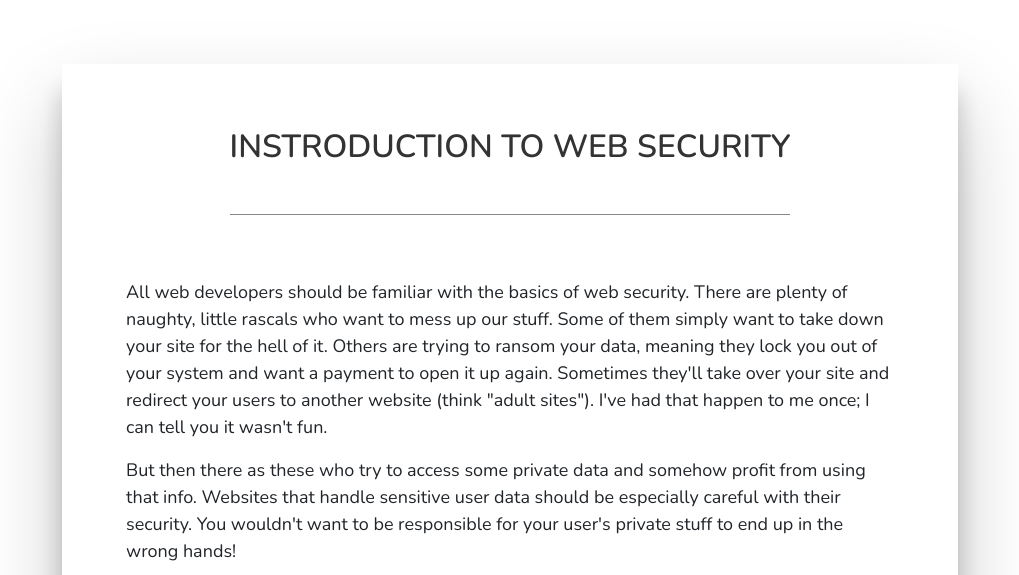
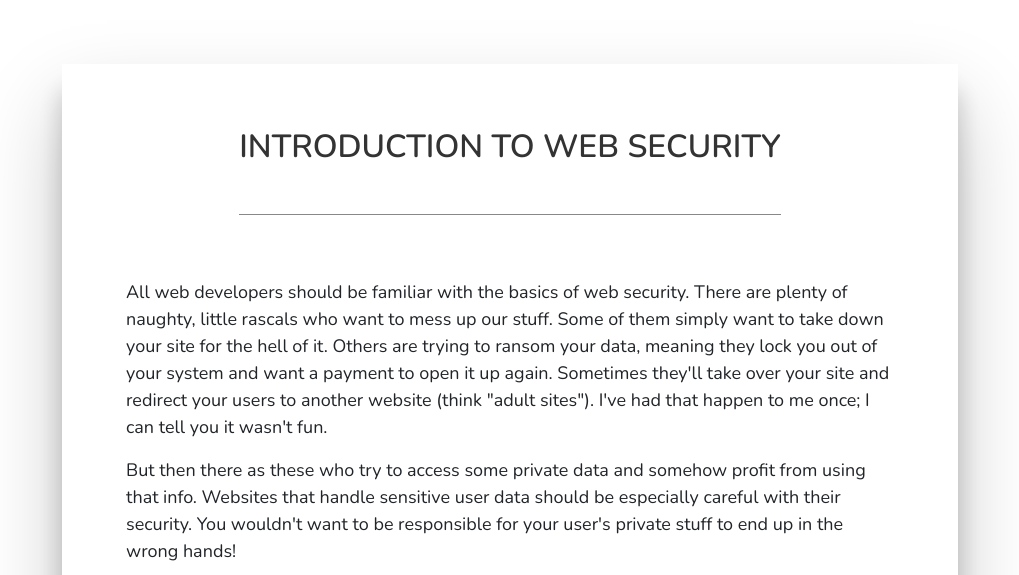
Before and after one commit to gvestmann/web-security, a plain HTML site: page index.html in a window 1280 px wide. Shown: the top 575 px of the page, without its empty margins (130-1149 px from the left). Drawn offline with nearby package versions, Linux system fonts and the light colour scheme; a script that the page names is missing.

Commit message:
No - this is the last one!

```diff
--- a/index.html
+++ b/index.html
@@ -16,7 +16,7 @@
 </head>
 <body class="animated fadeIn">
     <main class="flex-center flex-column z-depth-5">
-        <h1 class="mb-3">Instroduction to Web Security</h1>
+        <h1 class="mb-3">Introduction to Web Security</h1>
         <div class="main__wrapper">
         <p>All web developers should be familiar with the basics of web security. There are plenty of naughty, little rascals who want to mess up our stuff. Some of them simply want to take down your site for the hell of it. Others are trying to ransom your data, meaning they lock you out of your system and want a payment to open it up again. Sometimes they'll take over your site and redirect your users to another website (think "adult sites"). I've had that happen to me once; I can tell you it wasn't fun.</p>
         <p>But then there as these who try to access some private data and somehow profit from using that info. Websites that handle sensitive user data should be especially careful with their security. You wouldn't want to be responsible for your user's private stuff to end up in the wrong hands!</p>
```
